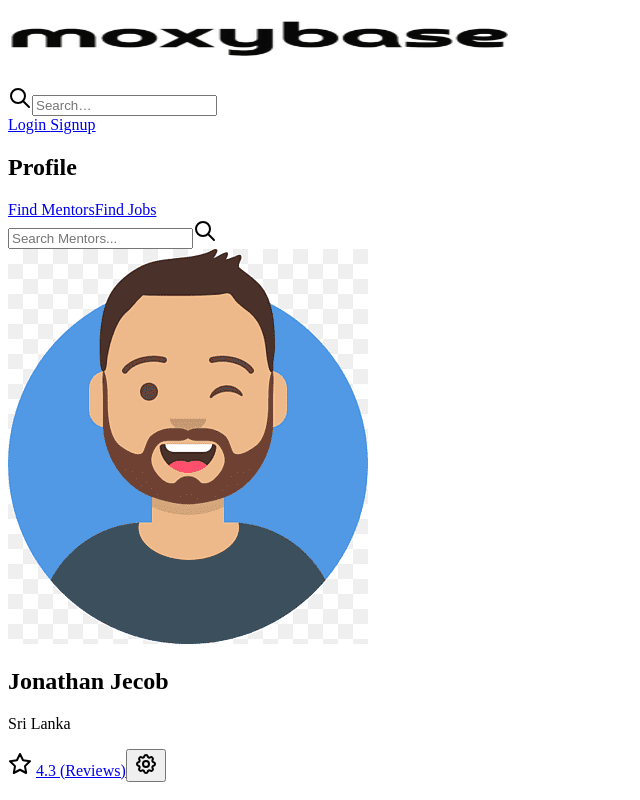
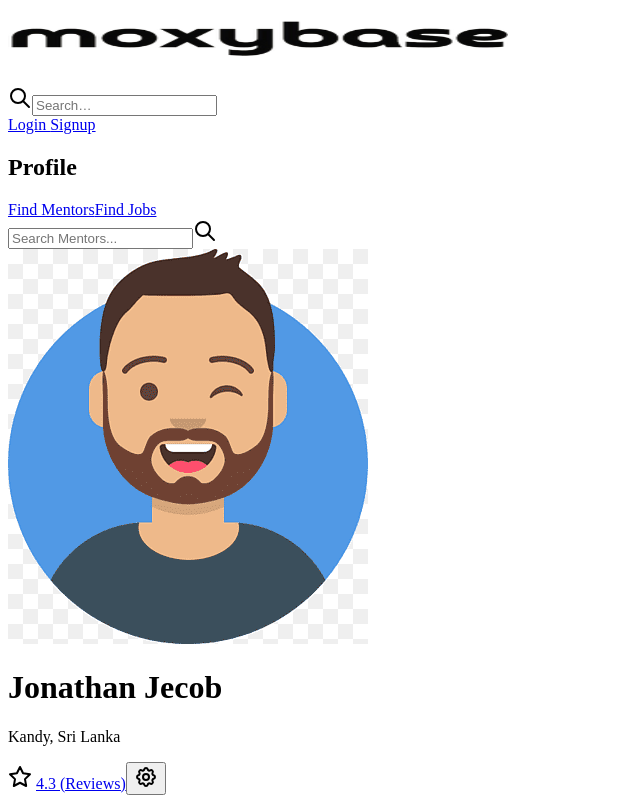
Before and after one commit to naveen10qbit/Moxy-base-FE, a Nuxt app: page /profile in a window 1280 px wide. Shown: the top 800 px of the page, without its empty margins (0-640 px from the left). Built offline with nearby package versions, Linux system fonts and the light colour scheme.

Commit message:
Profile page added

```diff
--- a/pages/profile.vue
+++ b/pages/profile.vue
@@ -42,8 +42,8 @@
                     alt="..."
                   />
                   <div class="card-body">
-                    <h2 class="card-title">Jonathan Jecob</h2>
-                    <p>Sri Lanka</p>
+                    <h1 class="card-title">Jonathan Jecob</h1>
+                    <p>Kandy, Sri Lanka</p>
                     <svg xmlns="http://www.w3.org/2000/svg" class="icon icon-tabler icon-tabler-star" width="24" height="24" viewBox="0 0 24 24" stroke-width="2" stroke="currentColor" fill="none" stroke-linecap="round" stroke-linejoin="round">
                       <path stroke="none" d="M0 0h24v24H0z" fill="none"></path>
                       <path d="M12 17.75l-6.172 3.245l1.179 -6.873l-5 -4.867l6.9 -1l3.086 -6.253l3.086 6.253l6.9 1l-5 4.867l1.179 6.873z"></path>
```
